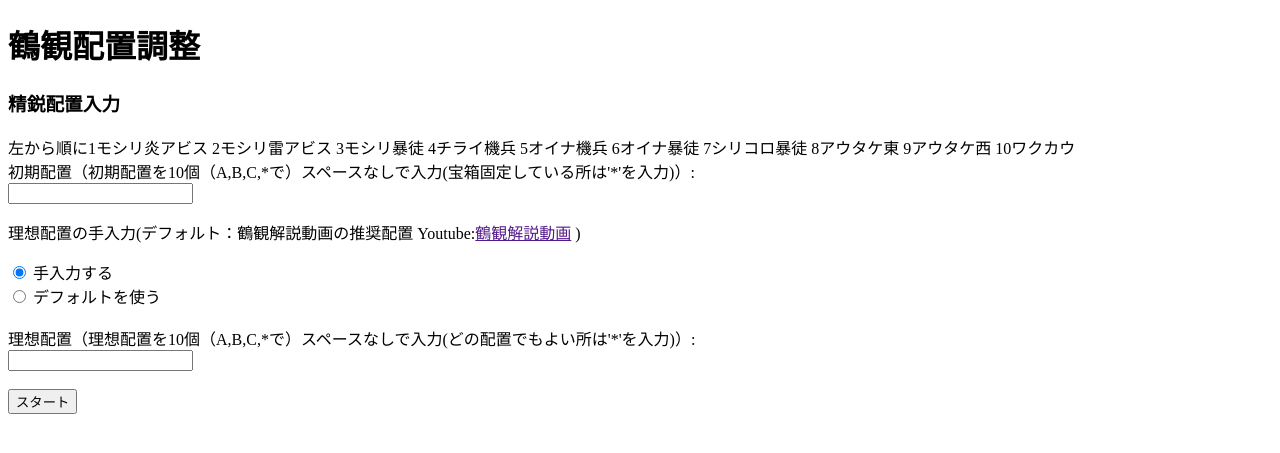
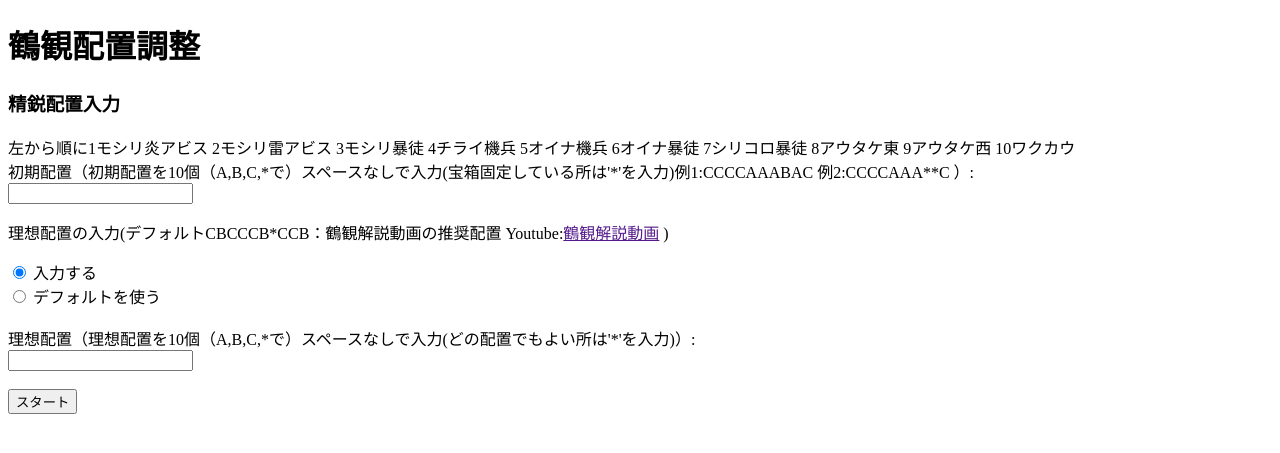
Before and after one commit to ryo5324/TsurumiEE-alignment, a Flask app: page / in a window 1280 px wide. Shown: the top 453 px of the page. Run offline with Flask 3, Linux system fonts and the light colour scheme.

Commit message:
Add files via upload

```diff
--- a/templates/form.html
+++ b/templates/form.html
@@ -11,12 +11,12 @@
 
     <form method="POST">
         <div>
-            <label>初期配置（初期配置を10個（A,B,C,*で）スペースなしで入力(宝箱固定している所は'*'を入力)）:</label><br>
+            <label>初期配置（初期配置を10個（A,B,C,*で）スペースなしで入力(宝箱固定している所は'*'を入力)例1:CCCCAAABAC 例2:CCCCAAA**C ）:</label><br>
             <input type="text" name="initial" required>
         </div>
         <div>
-            <p>理想配置の手入力(デフォルト：鶴観解説動画の推奨配置 Youtube:<a href="{{ link }}" target="_blank">鶴観解説動画</a> ) </p>
-            <input type="radio" name="goal_mode" value="manual" checked> 手入力する<br>
+            <p>理想配置の入力(デフォルトCBCCCB*CCB：鶴観解説動画の推奨配置 Youtube:<a href="{{ link }}" target="_blank">鶴観解説動画</a> ) </p>
+            <input type="radio" name="goal_mode" value="manual" checked> 入力する<br>
             <input type="radio" name="goal_mode" value="default"> デフォルトを使う
         </div>
         <br>
```
